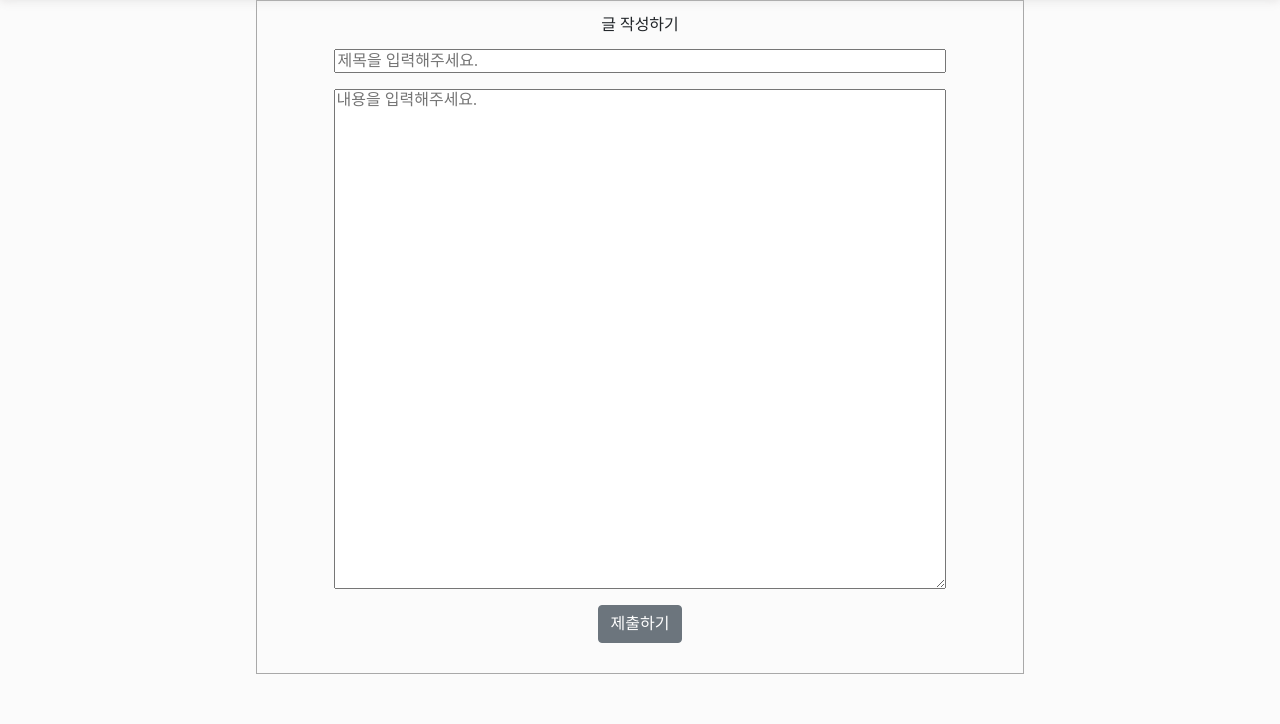
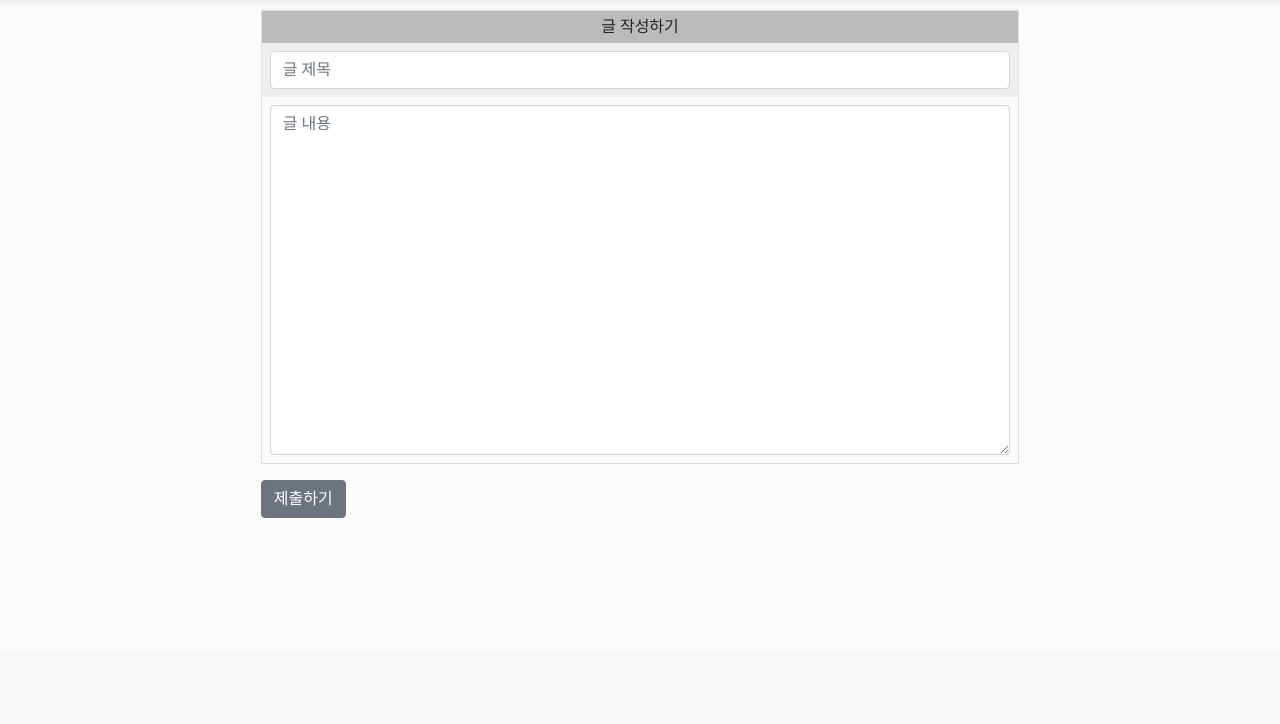
Before and after one commit to obov/simple-poster, a Flask app: page /post_write in a window 1280 px wide. Shown: the part 150-874 px from the top of the page. After the commit the page ends 668 px from the top, so only its background shows below. Run offline with Flask 2, Linux system fonts and the light colour scheme; some libraries are stand-ins or nearby versions; some web fonts are replaced.

Commit message:
change new_poster form

```diff
--- a/app.py
+++ b/app.py
@@ -34,21 +34,22 @@ def post_view():
 @app.route("/poster/submit", methods=["POST"])
 def post_submit():
     ## validator
+    print("submit")
 
     # username_receive = request.form["username_give"]
-    title_receive = request.form["title_give"]
-    content_receive = request.form["content_give"]
-    time_receive = request.form["time_give"]
+    # title_receive = request.form["title_give"]
+    # content_receive = request.form["content_give"]
+    # time_receive = request.form["time_give"]
 
-    doc = {
-        # "id": id,
-        # "username": username_receive,
-        "title": title_receive,
-        "content": content_receive,
-        "time": time_receive
-    }
+    # doc = {
+    #     # "id": id,
+    #     # "username": username_receive,
+    #     "title": title_receive,
+    #     "content": content_receive,
+    #     "time": time_receive
+    # }
 
-    print(doc)
+    # print(doc)
     # db.poster.insert_one()
 
     return jsonify({"msg":"success"})
--- a/static/css/poster.css
+++ b/static/css/poster.css
@@ -1,26 +1,15 @@
-.submit-wrapper {
-  margin: 0 auto 0 auto;
-  width: 60%;
-  display: flex;
-  flex-direction: column;
-  align-items: center;
-
-  border-color: darkgray;
-  border-style: solid;
-  border-width: 1px;
+.submit-form {
+    width: 60%;
+    min-width: 300px;
+    margin: 10px auto 0 auto;
 }
-.submit-title {
-  width: 80%;
+.submit-table {
+    text-align: center;
+    border: 1px solid #dddddd;
 }
-.submit-text {
-  width: 80%;
-  height: 500px;
-}
-.submit-btn {
-  /* margin-left: 300px; */
-  margin-bottom: 30px;
-  width: 200;
-  height: 50;
+.submit-head {
+    background-color: rgb(187, 187, 187);
+    text-align: center;
 }
 
 .post-box {
--- a/static/js/new_poster.js
+++ b/static/js/new_poster.js
@@ -3,8 +3,17 @@
 function postSubmit() {
     const title = $("#title").val();
     const content = $("#content").val();
-    if (checkBlank(title, "title")) return;
-    if (checkBlank(content, "content")) return;
+
+    if (title==="") {
+        alert("제목을 입력해주세요");
+        $("#title").focus();
+        return;
+    }
+    if (content==="") {
+        alert("내용을 입력해주세요");
+        $("#content").focus();
+        return;
+    }
 
     const date = new Date();
     const year = date.getFullYear();
@@ -32,14 +41,3 @@ function postSubmit() {
         }
     });
 }
-
-function checkBlank(check,tag) {
-    if( check === "" ) {
-        // alert("제목을 입력해주세요")
-        $(`#${tag}`).focus();
-        $(`#help-${tag}`).removeClass("is-hidden")
-        return true;
-    } else {
-        return false;
-    }
-}
--- a/templates/new_poster.html
+++ b/templates/new_poster.html
@@ -9,9 +9,53 @@
 <script type="text/javascript" src="../static/js/new_poster.js"></script>
 {% endblock %} {% block content %}
 <div class="wrapper">
-  <!-- <form action="/poster" accept-charset="utf-8" name="post-submit" method="post">
+    <div class="row">
+        <div class="submit-form">
+            <table class="submit-table table table-striped">
+                <thead>
+                    <tr class="submit-head">
+                        <th colspan="2">글 작성하기</th>
+                    </tr>
+                </thead>
+                <tbody>
+                    <tr>
+                        <td><input type="text" class="form-control" id="title" placeholder="글 제목" name="title" maxlength="50"></td>
+                    </tr>
+                    <tr>
+                        <td><textarea class="form-control" id="content" placeholder="글 내용" name="content" maxlength="2048" style="height:350px"></textarea> </td>
+                    </tr>
+                </tbody>
+            </table>
+            <button class="submit-btn btn btn-secondary" id="submit" onclick="postSubmit()">제출하기</button>
+        </div>
+    </div>
+</div>
+{% endblock %}
+
+
+
+<!-- <form action="/poster" accept-charset="utf-8" name="post-submit" method="post">
         <fieldset class="submit-wrapper" > -->
-  <div class="submit-wrapper">
+
+
+
+
+    <!-- <div class="post-box card border-light mb-3">
+        <div class="post-title card-header">글 작성하기</div>
+        <div class="post-name card-body" style="padding: 3 0 0 20">
+            <input class="submit-title" id="title" type="text" name="submit-title" placeholder="제목을 입력해주세요." />
+            <p id="help-title" class="help is-hidden">제목을 입력해주세요!!</p>
+        </div>
+        <div class="post-body card-body">
+            <textarea class="submit-text" id="content" type="comment" placeholder="내용을 입력해주세요."></textarea>
+            <p id="help-content" class="help is-hidden">내용을 입력해주세요!!</p>
+        </div>
+        <button class="submit-btn btn btn-secondary" id="submit" onclick="postSubmit()">제출하기</button>
+
+    </div> -->
+
+
+  <!-- <div class="submit-wrapper">
     <br />
     <h3 class="title">글 작성하기</h3>
     <br />
@@ -21,9 +65,6 @@
     <textarea class="submit-text" id="content" type="comment" placeholder="내용을 입력해주세요."></textarea>
     <p id="help-content" class="help is-hidden">내용을 입력해주세요!!</p>
     <br />
-    <button class="submit-btn btn btn-secondary" id="submit" onclick="postSubmit()">제출하기</button>
-  </div>
+</div> -->
   <!-- </fieldset>
     </form> -->
-</div>
-{% endblock %}
```
